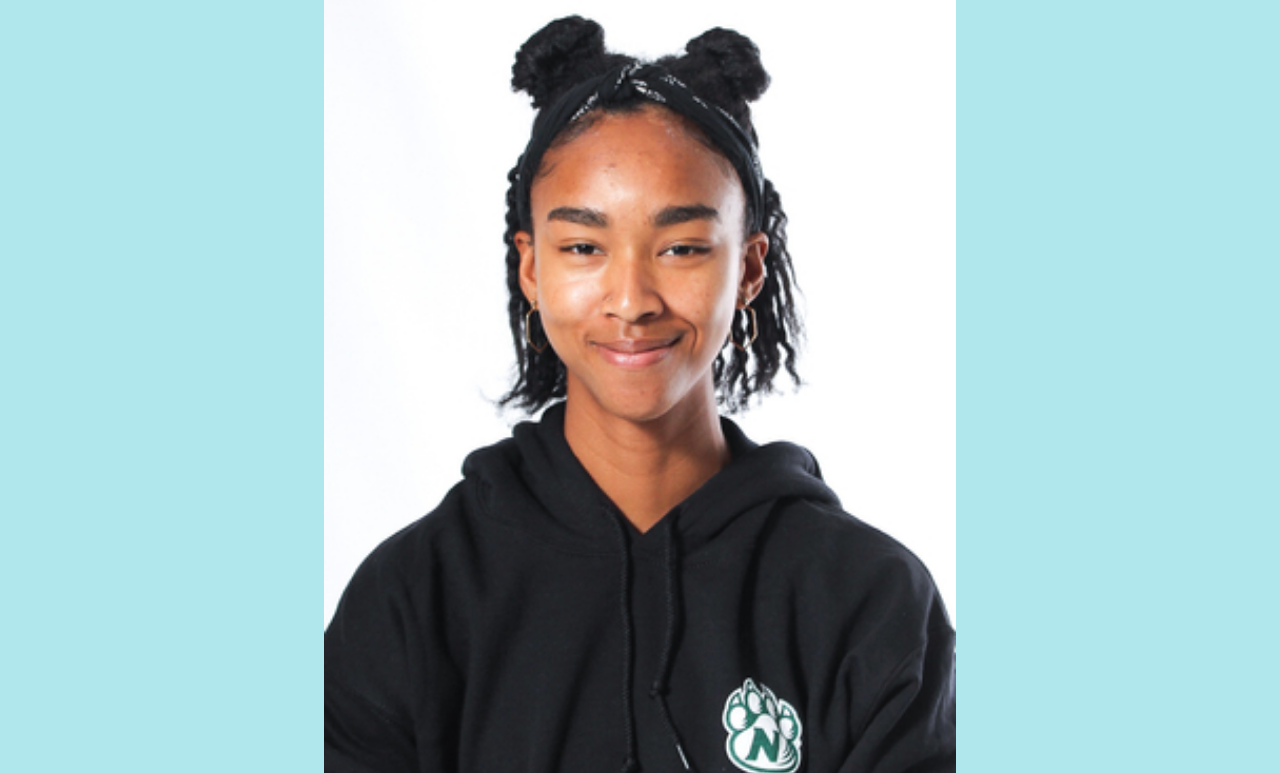
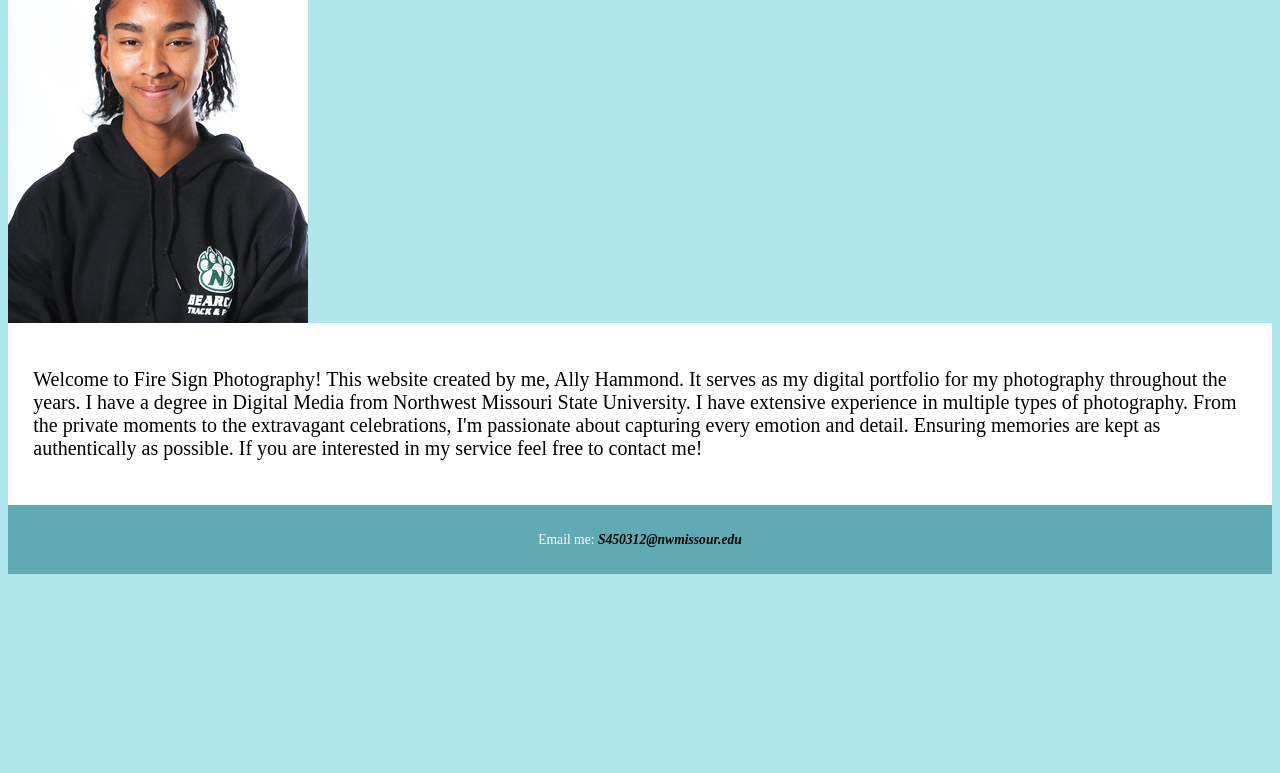
Before and after one commit to 144Sp24/portfolio-project-Allyhammond24, a plain HTML site: page index.html in a window 1280 px wide. Shown: the part 165-938 px from the top of the page. After the commit the page ends 800 px from the top, so only its background shows below. Drawn offline with Linux system fonts and the light colour scheme.

Commit message:
Update styles.css

```diff
--- a/css/styles.css
+++ b/css/styles.css
@@ -12,12 +12,7 @@ body {
 img {
     max-width: 100%;
     display: block;
-}
-.center {
-    display: block;
-    margin-left: auto;
-    margin-right: auto;
-    width: 50%;
+    text-align: center;
 }
 
 /*Style rules for header*/
```
